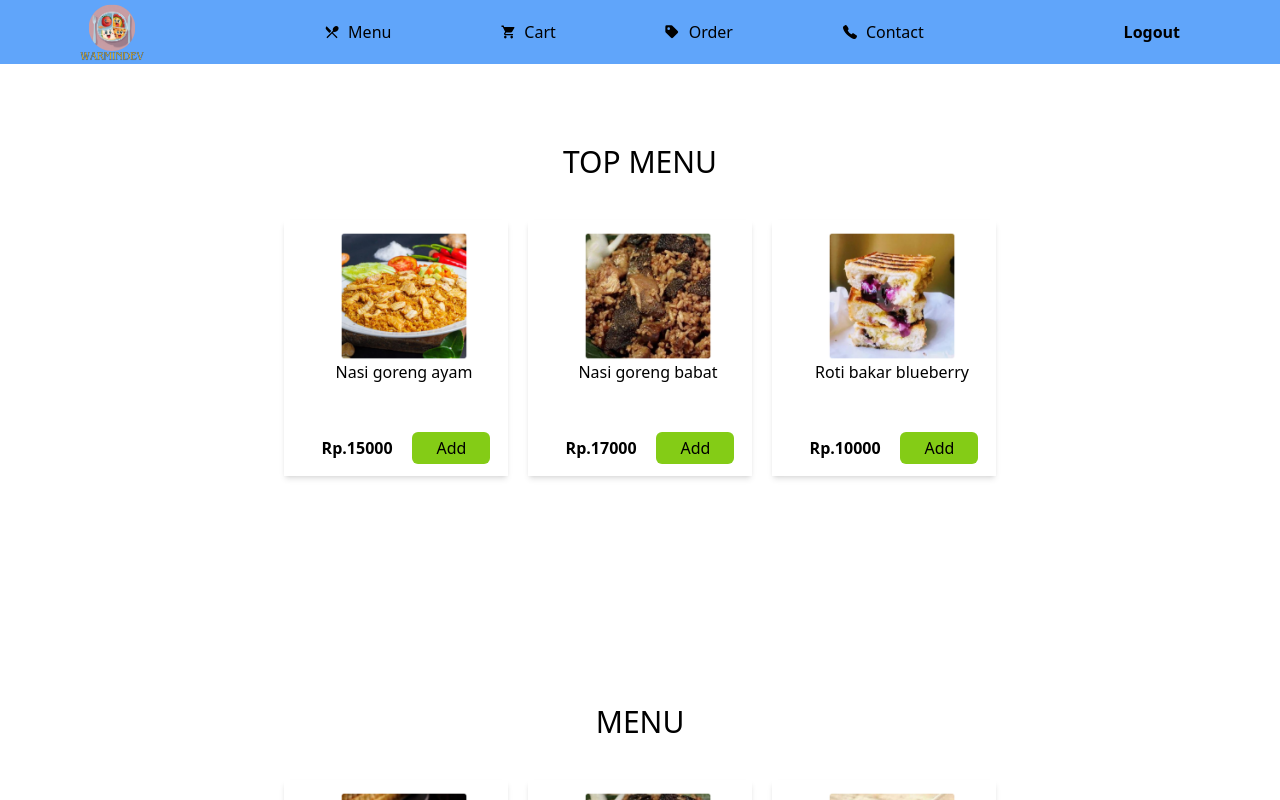
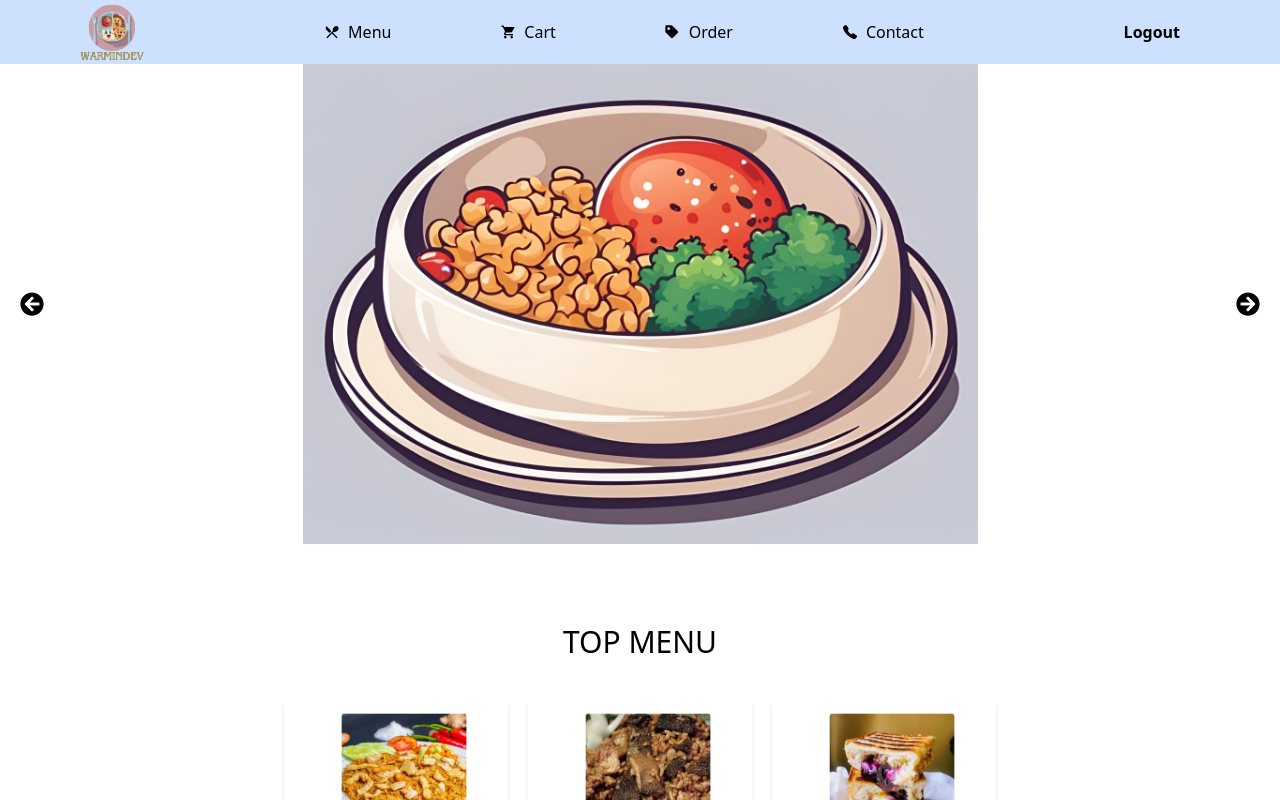
Before and after one commit to ekopram/warmindev, a React (Vite) app: page / in a window 1280 px wide. Shown: the top 800 px of the page. Built offline with nearby package versions, Linux system fonts and the light colour scheme.

Commit message:
add: slider "image slider"

```diff
--- /dev/null
+++ b/src/component/ImageSlider.jsx
@@ -0,0 +1,44 @@
+import React, { useState } from "react";
+import { FaArrowCircleLeft } from "react-icons/fa";
+import { FaArrowCircleRight } from "react-icons/fa";
+
+function ImageSlider({ images }) {
+  const [imgageIndex, setImageIndex] = useState(0);
+
+  function showNextImage() {
+    setImageIndex((index) => {
+      if (index === images.length - 1) return 0;
+      return index + 1;
+    });
+  }
+  function showPrevImage() {
+    setImageIndex((index) => {
+      if (index === 0) return images.length - 1;
+      return index - 1;
+    });
+  }
+
+  return (
+    <>
+      <img
+        className="h-full ml-auto mr-auto"
+        src={images[imgageIndex]}
+        alt=""
+      />
+      <button
+        className="block absolute top-16 bottom-0 text-2xl hover:bg-black hover:bg-opacity-25 p-5 h-[60vh]"
+        onClick={showPrevImage}
+      >
+        <FaArrowCircleLeft />
+      </button>
+      <button
+        className="block absolute top-16 bottom-0 text-2xl hover:bg-black hover:bg-opacity-25 p-5 h-[60vh] right-0"
+        onClick={showNextImage}
+      >
+        <FaArrowCircleRight />
+      </button>
+    </>
+  );
+}
+
+export default ImageSlider;
--- /dev/null
+++ b/src/component/Slider.jsx
@@ -0,0 +1,18 @@
+import React from "react";
+import img1 from "../assets/background/1.png";
+import img2 from "../assets/background/2.png";
+import img3 from "../assets/background/3.png";
+import img4 from "../assets/background/4.png";
+import ImageSlider from "./ImageSlider";
+
+const Slider = () => {
+  const images = [img1, img2, img3, img4];
+
+  return (
+    <>
+      <ImageSlider images={images} />
+    </>
+  );
+};
+
+export default Slider;
--- a/src/component/Topbar.jsx
+++ b/src/component/Topbar.jsx
@@ -3,7 +3,7 @@ import Menulist from "./Menulist";
 
 const Topbar = () => {
   return (
-    <div className="topbar bg-blue-400 flex justify-around h-16 sticky top-0 ">
+    <div className="topbar bg-blue-500 bg-opacity-25 flex justify-around h-16 sticky top-0 ">
       <div className="logo w-16 h-16 ">
         <img src="../src/assets/warmindev_photo_600x600.svg" alt="" />
       </div>
--- a/src/pages/Menu.jsx
+++ b/src/pages/Menu.jsx
@@ -1,5 +1,6 @@
 import React from "react";
 import Product from "../component/Product";
+import Slider from "../component/Slider";
 
 const Menu = () => {
   const topMenus = [
@@ -86,6 +87,9 @@ const Menu = () => {
   return (
     <>
       <section className="w-full h-[60vh]">
+        <Slider />
+      </section>
+      <section className="w-full h-[60vh]">
         <h1 className=" mt-20 text-center text-3xl">TOP MENU</h1>
         <div className=" flex gap-5 justify-center mt-10">{listTopMenus}</div>
       </section>
```
